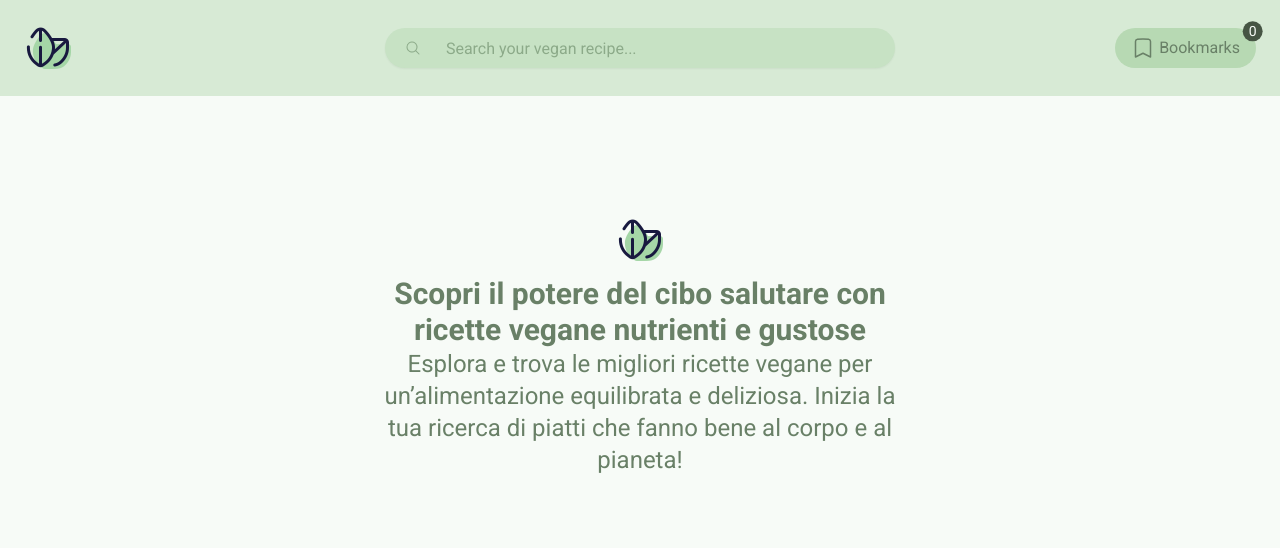
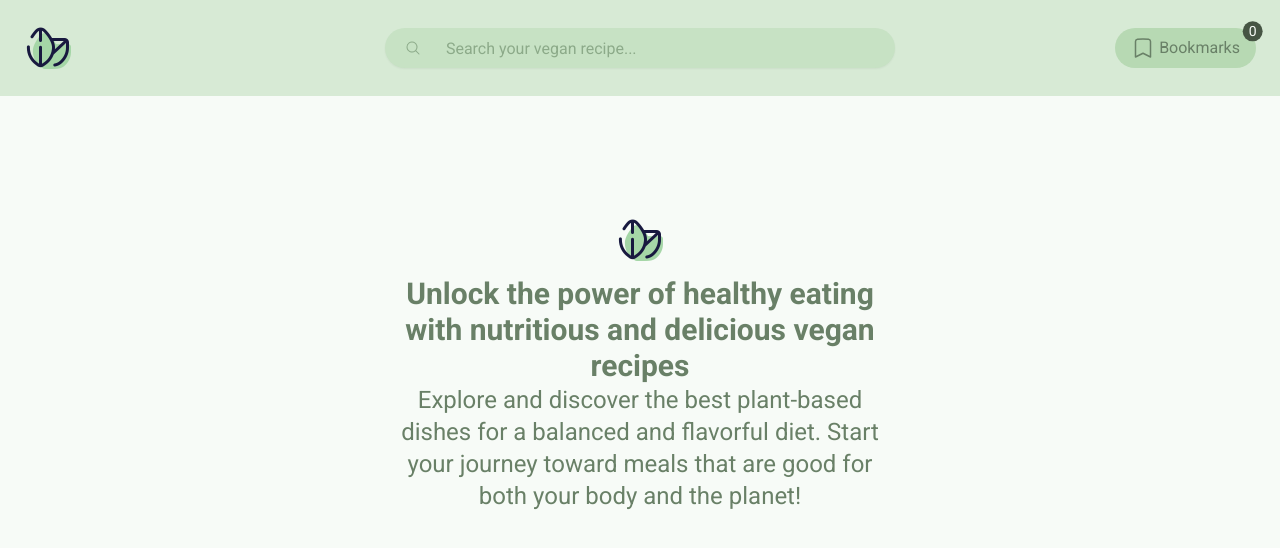
Before and after one commit to Pgalli992/s2i_react, a React (Vite) app: page / in a window 1280 px wide. Shown: the top 548 px of the page. Built offline with nearby package versions, Linux system fonts and the light colour scheme.

Commit message:
translated italian texts in english - added op and favicon

```diff
--- a/index.html
+++ b/index.html
@@ -2,7 +2,11 @@
 <html lang="en">
   <head>
     <meta charset="UTF-8" />
-    <link rel="icon" type="image/svg+xml" href="/vite.svg" />
+    <link
+      rel="icon"
+      type="image/svg+xml"
+      href="/src/assets/icons/favicon.png"
+    />
     <link rel="preconnect" href="https://fonts.googleapis.com" />
     <link rel="preconnect" href="https://fonts.gstatic.com" crossorigin />
     <link
@@ -11,6 +15,18 @@
     />
     <meta name="viewport" content="width=device-width, initial-scale=1.0" />
     <title>Vegan habits</title>
+    <meta property="og:type" content="website" />
+    <meta property="og:title" content="Vegan habits" />
+    <meta property="og:url" content="https://pg-veganrecipes.netlify.app/" />
+    <meta
+      property="og:image"
+      content="https://ia.media-imdb.com/images/rock.jpg"
+    />
+    <meta
+      property="og:description"
+      content="Discover healthy and delicious vegan recipes for every occasion. Explore simple, plant-based dishes that nourish your body and elevate your meals!"
+    />
+    <meta property="og:locale" content="it_IT" />
   </head>
   <body class="h-screen bg-primary-100 font-roboto text-primary-800">
     <div id="root"></div>
--- a/src/pages/Home.jsx
+++ b/src/pages/Home.jsx
@@ -5,13 +5,13 @@ function Home() {
       <Logo />
       <div className="text-center">
         <h1 className="text-2xl font-bold text-primary-800 sm:text-3xl">
-          Scopri il potere del cibo salutare con ricette vegane nutrienti e
-          gustose
+          Unlock the power of healthy eating with nutritious and delicious vegan
+          recipes
         </h1>
         <h2 className="text-xl md:text-2xl">
-          Esplora e trova le migliori ricette vegane per un’alimentazione
-          equilibrata e deliziosa. Inizia la tua ricerca di piatti che fanno
-          bene al corpo e al pianeta!
+          Explore and discover the best plant-based dishes for a balanced and
+          flavorful diet. Start your journey toward meals that are good for both
+          your body and the planet!
         </h2>
       </div>
       <div className="mt-6"></div>
```
